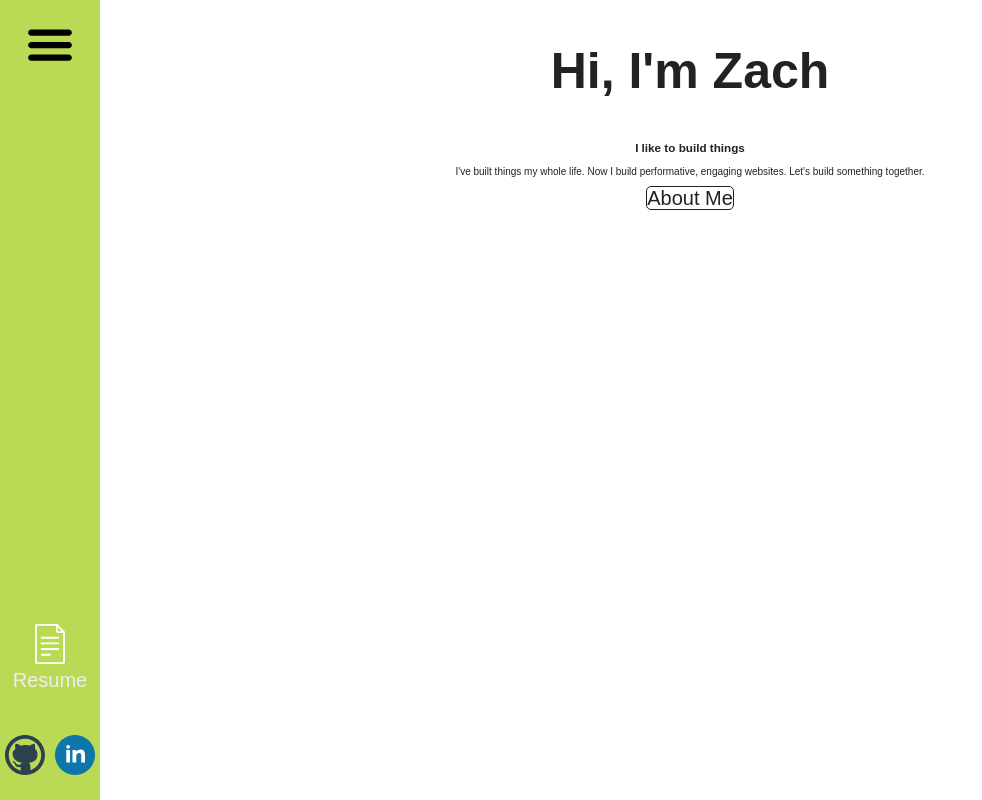
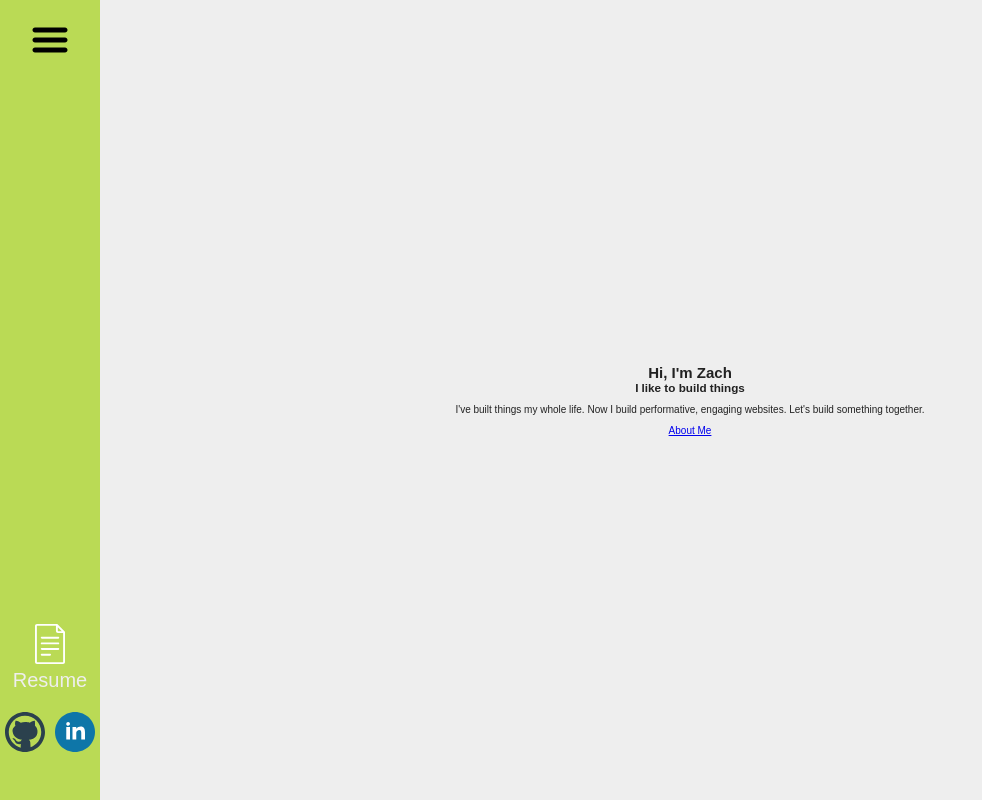
Before and after one commit to zvansom/Portfolio, a React (Create React App) app: page / in a window 1280 px wide. Shown: the whole page, without its empty margins (0-982 px from the left). Built offline with nearby package versions, Linux system fonts and the light colour scheme.

Commit message:
SVGs loaded as components.  CSS cleanup

```diff
--- a/src/App.css
+++ b/src/App.css
@@ -1,14 +1,30 @@
+/*
+
+------------   PAGE WIDE   -------------
+
+*/
+
 :root {
+  --green: #bada55;
+  box-sizing: border-box;
   font-size: 10px;
-  box-sizing: border-box;
 }
 
 html {
-  height: 100%;
+  background: #eeeeee;
 }
 
 body {
   min-height: 100%;
+}
+
+h1,
+h2,
+h3,
+h4,
+h5,
+h6 {
+  margin: 0;
 }
 
 .App {
@@ -19,46 +35,30 @@ body {
   grid-template-columns: 100px 1fr;
 }
 
-.button {
-  width: 300px;
-  border: 1px solid #222;
-  border-radius: 5px;
-  text-decoration: none;
-  color: #222;
-  font-size: 2rem;
-}
+/* -----------------------------------
+
+-----           NAV BAR          -----
+
+----------------------------------  */
 
 nav {
   width: 100px;
-  background: #bada55;
+  background: var(--green);
   height: 100vh;
   z-index: 2;
   position: relative;
   display: grid;
   grid-template-rows: 1fr 1fr;
+  font-size: 2rem;
   font-family: Arial, Helvetica, sans-serif;
-  font-size: 2rem;
 }
 
+nav .nav-menu,
 nav img {
-  width: 50px;
-  height: 50px;
+  width: 40px;
+  height: 40px;
   justify-self: center;
   margin-top: 20px;
-}
-
-nav button {
-  width: 50px;
-  height: 50px;
-  position: absolute;
-  top: 20px;
-  background: transparent;
-  border: 3px solid #eee;
-  color: #eee;
-  border-radius: 5px 5px 5px 5px;
-  font-size: 4rem;
-  line-height: 4rem;
-  left: 25px;
 }
 
 nav a {
@@ -76,10 +76,6 @@ nav .social-media {
 
 nav .resume {
   grid-column: span 2;
-}
-
-nav a {
-  align-self: flex-end;
 }
 
 nav .social-media__icons {
@@ -127,6 +123,16 @@ nav .social-media__icons {
   background: #bada55ee;
 }
 
-.home h2{
-  font-size: 5rem;
+/* --------------------------------------
+   ------    MAIN PAGE            -------
+  -----------------------------------  */
+
+main {
+  align-self: center;
 }
+
+.page h2{
+  font-size: 8rem;
+  margin: 0;
+  font-weight: 300;
+}
--- a/src/Components/Navbar.js
+++ b/src/Components/Navbar.js
@@ -3,30 +3,47 @@ import { NavLink } from 'react-router-dom';
 import GitHub from '../assets/github.svg';
 import LinkedIn from '../assets/linkedin.svg';
 import Resume from '../assets/file.svg';
-import menu from '../assets/menu.svg';
-import close from '../assets/close.svg';
+import { ReactComponent as Menu } from '../assets/menu.svg';
+import { ReactComponent as Close } from '../assets/close.svg';
 
 export default class Navbar extends Component {
   state = {
     navOpen: false,
   }
 
-  toggleClass = e => { this.setState({navOpen: !this.state.navOpen}) }
+  toggleDrawer = e => { this.setState({navOpen: !this.state.navOpen}) }
 
   render() {
     return(
       <nav>
-        <img src={this.state.navOpen ? close : menu } onClick={ this.toggleClass } />
+        {this.state.navOpen ?
+          <Close onClick={ this.toggleDrawer } className="nav-menu" /> :
+          <Menu onClick={ this.toggleDrawer } className="nav-menu" />
+        }
         <div className="social-media">
-          <a className="resume" href="#"><img className="social-media__icons" src={Resume} />Resume</a>
-          <a href="https://github.com/zvansom"><img className="social-media__icons" src={GitHub} /></a>
-          <a href="https://www.linkedin.com/in/zach-vansomeren/"><img className="social-media__icons" src={LinkedIn} /></a>
+          <a className="resume" href="#" target="_blank">
+            <img className="social-media__icons" src={Resume} alt="Zach VanSomeren's Resume" />Resume
+          </a>
+          <a href="https://github.com/zvansom">
+            <img className="social-media__icons" src={GitHub} alt="Github" />
+          </a>
+          <a href="https://www.linkedin.com/in/zach-vansomeren/">
+            <img className="social-media__icons" src={LinkedIn} alt="LinkedIn" />
+          </a>
         </div>
+
+        {/* --------------------------- */}
+        {/* ----       DRAWER      ---- */}
+        {/* --------------------------- */}
+
         <div className={this.state.navOpen ? "nav-drawer drawer-open" : "nav-drawer"}>
-          <NavLink activeClassName="selected" exact to="/">Home</NavLink>
-          <NavLink activeClassName="selected" to="/about">About Me</NavLink>
-          <NavLink activeClassName="selected" to="/projects">Projects</NavLink>
-          <NavLink activeClassName="selected" to="/contact">Contact</NavLink>
+          <NavLink activeClassName="selected" exact to="/" onClick={ this.toggleDrawer }>Home</NavLink>
+          <NavLink activeClassName="selected" to="/about" onClick={ this.toggleDrawer }>About Me</NavLink>
+          <NavLink activeClassName="selected" to="/projects" onClick={ this.toggleDrawer }>Projects</NavLink>
+          <NavLink activeClassName="selected" to="/contact" onClick={ this.toggleDrawer }>Contact</NavLink>
+          <div className="footer">
+
+          </div>
         </div>
       </nav>
     )
```
